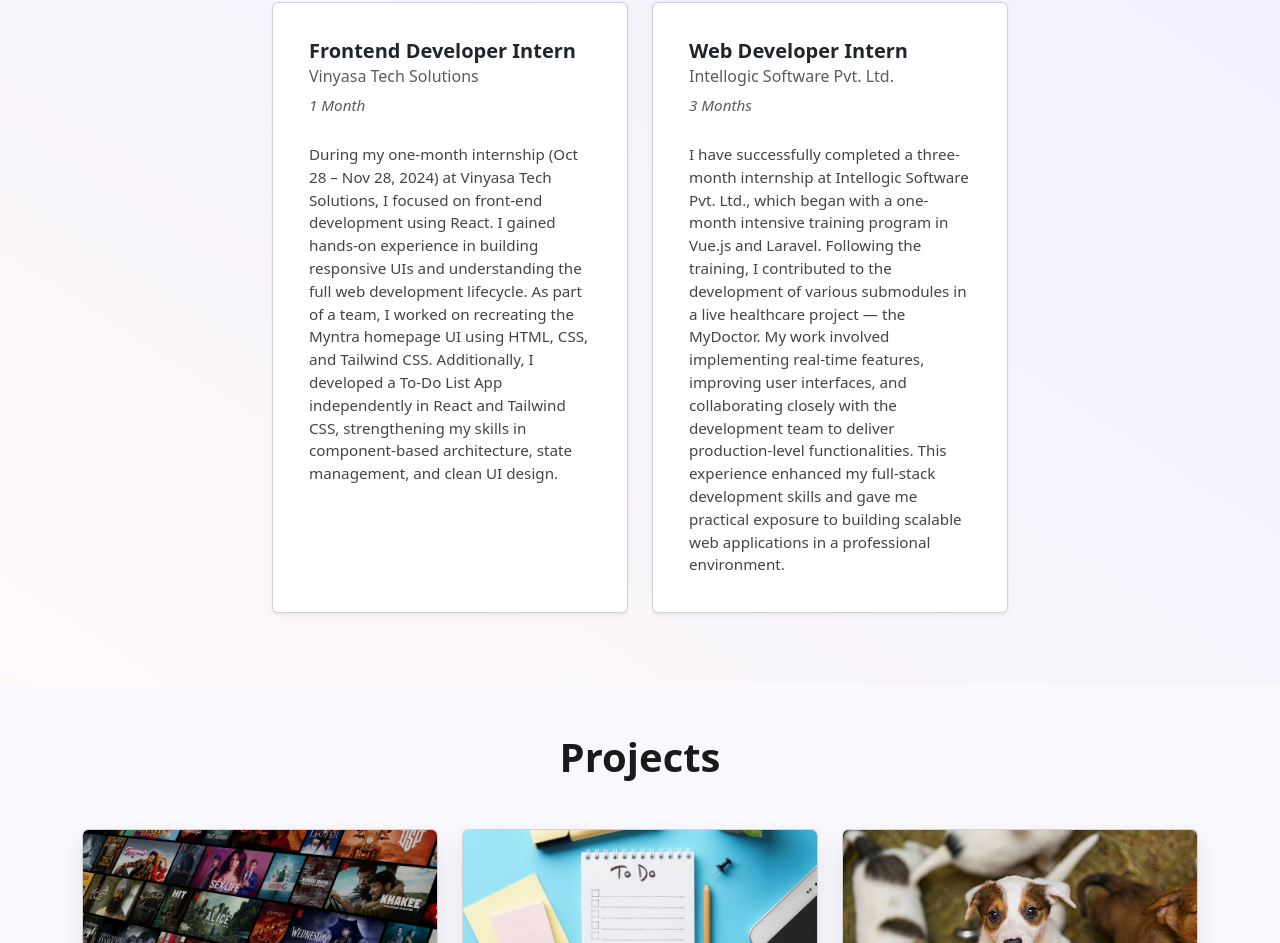
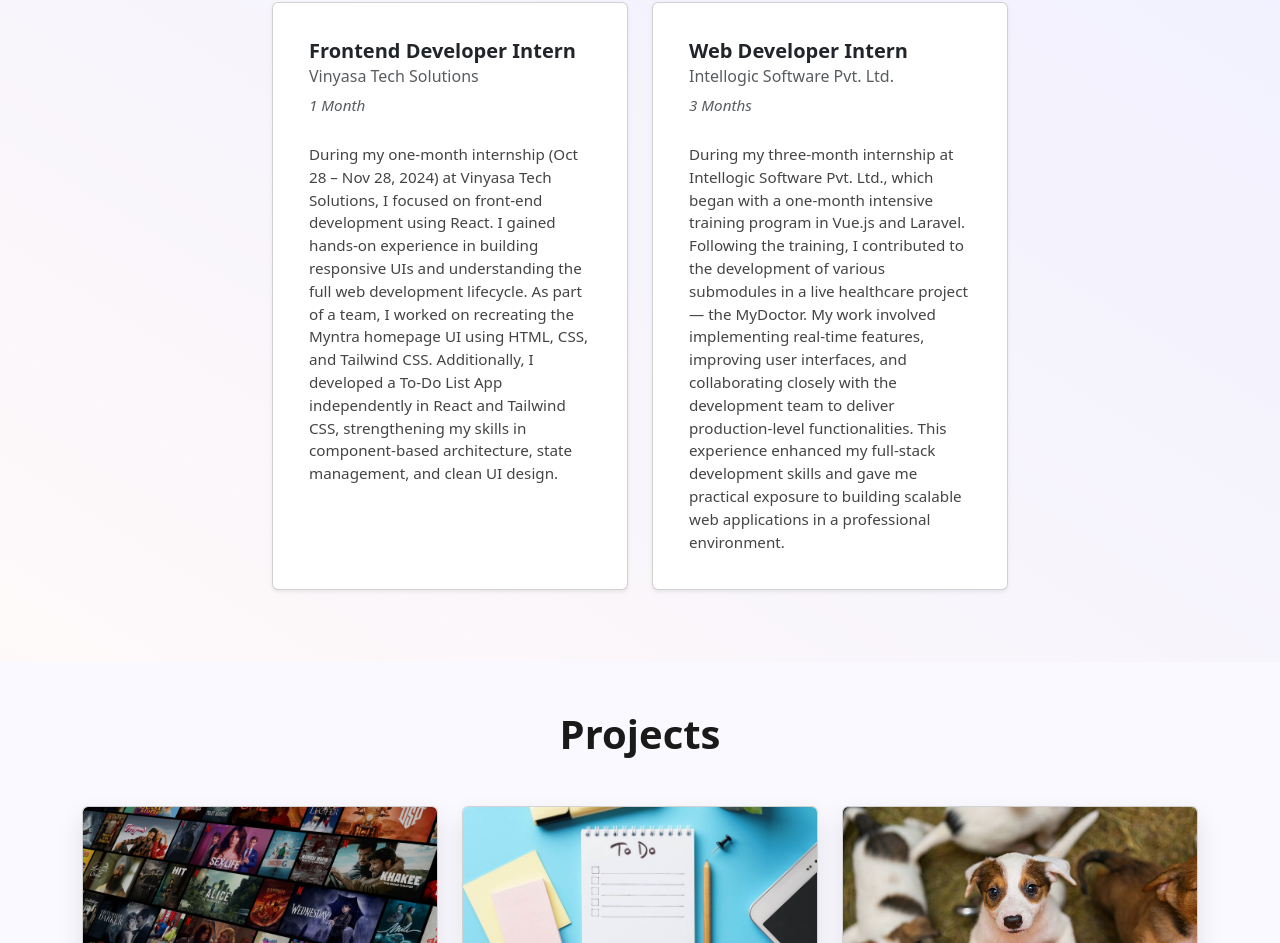
Before and after one commit to thulasi-07/PORTFOLIO, a React (Create React App) app: page / in a window 1280 px wide. Shown: the part 2566-3509 px from the top of the page. Built offline with nearby package versions, Linux system fonts and the light colour scheme.

Commit message:
done changes of I

```diff
--- a/src/components/Experience.js
+++ b/src/components/Experience.js
@@ -16,7 +16,7 @@ const Experience = () => {
       company: 'Intellogic Software Pvt. Ltd.',
       duration: '3 Months',
       description:
-        'I have successfully completed a three-month internship at Intellogic Software Pvt. Ltd., which began with a one-month intensive training program in Vue.js and Laravel. Following the training, I contributed to the development of various submodules in a live healthcare project — the MyDoctor. My work involved implementing real-time features, improving user interfaces, and collaborating closely with the development team to deliver production-level functionalities. This experience enhanced my full-stack development skills and gave me practical exposure to building scalable web applications in a professional environment.',
+        'During my three-month internship at Intellogic Software Pvt. Ltd., which began with a one-month intensive training program in Vue.js and Laravel. Following the training, I contributed to the development of various submodules in a live healthcare project — the MyDoctor. My work involved implementing real-time features, improving user interfaces, and collaborating closely with the development team to deliver production-level functionalities. This experience enhanced my full-stack development skills and gave me practical exposure to building scalable web applications in a professional environment.',
     }
       ];
 
```
